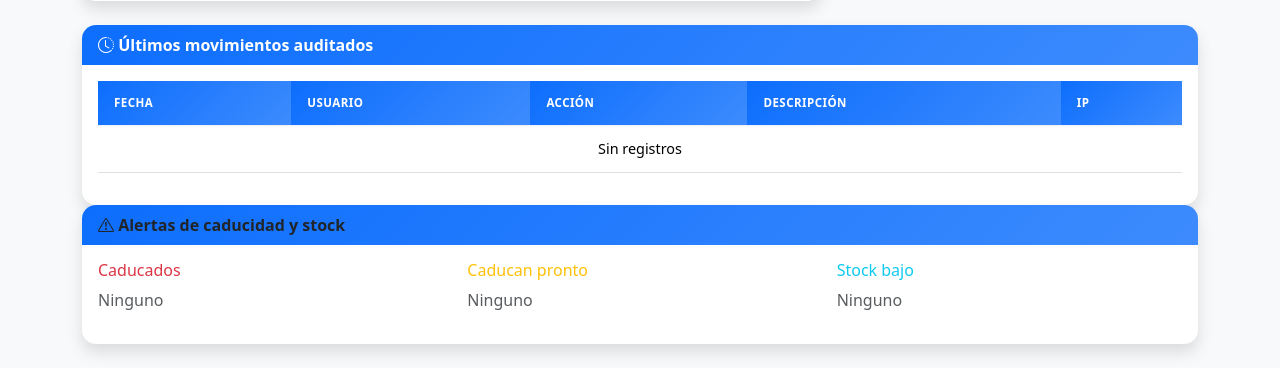
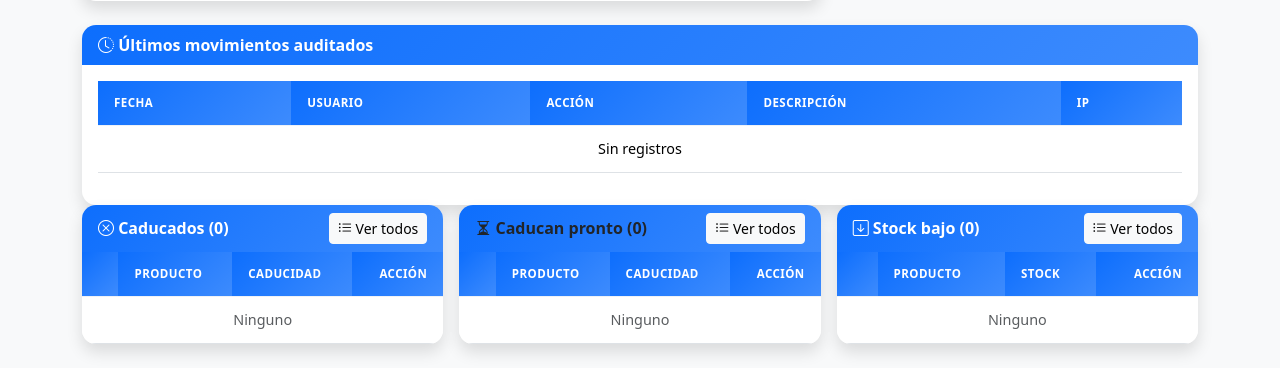
Before and after one commit to msbwindmark-cloud/minuevafarma, a Django app: page / in a window 1280 px wide. Shown: the part 1293-1661 px from the top of the page. Run offline with Django 5.2, Linux system fonts and the light colour scheme; the visitor is signed in with stand-in values (Sample User, id 1); data comes from the database, SQL or seed files in the repository; data that the repository does not hold is empty; some libraries are stand-ins or nearby versions.

Commit message:
Fix: mejoras panel control

```diff
--- a/farmacia/templates/farmacia/dashboard.html
+++ b/farmacia/templates/farmacia/dashboard.html
@@ -73,21 +73,64 @@
         </table>
     </div>
 </div>
-<div class="card shadow mb-4">
-    <div class="card-header bg-warning text-dark"><i class="bi bi-exclamation-triangle"></i> Alertas de caducidad y stock</div>
-    <div class="card-body">
-        <div class="row">
-            <div class="col-md-4">
-                <h6 class="text-danger">Caducados</h6>
-                {% if caducados %}<ul class="list-group list-group-flush">{% for p in caducados %}<li class="list-group-item">{{ p.nombre }} <span class="badge bg-danger">{{ p.caducidad|date:"d/m/Y" }}</span></li>{% endfor %}</ul>{% else %}<p class="text-muted">Ninguno</p>{% endif %}
+<div class="row g-3 mb-4">
+    <div class="col-md-4">
+        <div class="card shadow h-100">
+            <div class="card-header bg-danger text-white d-flex justify-content-between align-items-center"><span><i class="bi bi-x-circle"></i> Caducados ({{ caducados|length }})</span><a href="{% url 'producto_list' %}?alerta=caducado" class="btn btn-sm btn-light"><i class="bi bi-list-ul"></i> Ver todos</a></div>
+            <div class="card-body p-0">
+                <table class="table table-sm table-hover datatable mb-0 align-middle" style="width:100%">
+                    <thead class="table-light"><tr><th></th><th>Producto</th><th>Caducidad</th><th class="text-end">Acción</th></tr></thead>
+                    <tbody>
+                    {% for p in caducados %}
+                        <tr class="table-danger">
+                            <td>{% if p.get_foto %}<img src="{{ p.get_foto }}" style="width:30px;height:30px;object-fit:contain;border-radius:5px;background:#f3f6fb;">{% else %}<i class="bi bi-image text-muted"></i>{% endif %}</td>
+                            <td>{{ p.nombre }}</td>
+                            <td>{{ p.caducidad|date:"d/m/Y" }}</td>
+                            <td class="text-end"><a href="{% url 'producto_movimiento' p.pk %}" class="btn btn-sm btn-outline-primary"><i class="bi bi-box-arrow-in-down"></i></a></td>
+                        </tr>
+                    {% empty %}<tr><td colspan="4" class="text-center text-muted">Ninguno</td></tr>{% endfor %}
+                    </tbody>
+                </table>
             </div>
-            <div class="col-md-4">
-                <h6 class="text-warning">Caducan pronto</h6>
-                {% if por_caducar %}<ul class="list-group list-group-flush">{% for p in por_caducar %}<li class="list-group-item">{{ p.nombre }} <span class="badge bg-warning text-dark">{{ p.caducidad|date:"d/m/Y" }}</span></li>{% endfor %}</ul>{% else %}<p class="text-muted">Ninguno</p>{% endif %}
+        </div>
+    </div>
+    <div class="col-md-4">
+        <div class="card shadow h-100">
+            <div class="card-header bg-warning text-dark d-flex justify-content-between align-items-center"><span><i class="bi bi-hourglass-split"></i> Caducan pronto ({{ por_caducar|length }})</span><a href="{% url 'producto_list' %}?alerta=por_caducar" class="btn btn-sm btn-light"><i class="bi bi-list-ul"></i> Ver todos</a></div>
+            <div class="card-body p-0">
+                <table class="table table-sm table-hover datatable mb-0 align-middle" style="width:100%">
+                    <thead class="table-light"><tr><th></th><th>Producto</th><th>Caducidad</th><th class="text-end">Acción</th></tr></thead>
+                    <tbody>
+                    {% for p in por_caducar %}
+                        <tr class="table-warning">
+                            <td>{% if p.get_foto %}<img src="{{ p.get_foto }}" style="width:30px;height:30px;object-fit:contain;border-radius:5px;background:#f3f6fb;">{% else %}<i class="bi bi-image text-muted"></i>{% endif %}</td>
+                            <td>{{ p.nombre }}</td>
+                            <td>{{ p.caducidad|date:"d/m/Y" }}</td>
+                            <td class="text-end"><a href="{% url 'producto_movimiento' p.pk %}" class="btn btn-sm btn-outline-primary"><i class="bi bi-box-arrow-in-down"></i></a></td>
+                        </tr>
+                    {% empty %}<tr><td colspan="4" class="text-center text-muted">Ninguno</td></tr>{% endfor %}
+                    </tbody>
+                </table>
             </div>
-            <div class="col-md-4">
-                <h6 class="text-info">Stock bajo</h6>
-                {% if stock_bajo_list %}<ul class="list-group list-group-flush">{% for p in stock_bajo_list %}<li class="list-group-item">{{ p.nombre }} <span class="badge bg-info">{{ p.stock_actual }}/{{ p.stock_minimo }}</span></li>{% endfor %}</ul>{% else %}<p class="text-muted">Ninguno</p>{% endif %}
+        </div>
+    </div>
+    <div class="col-md-4">
+        <div class="card shadow h-100">
+            <div class="card-header bg-info text-white d-flex justify-content-between align-items-center"><span><i class="bi bi-arrow-down-square"></i> Stock bajo ({{ stock_bajo_list|length }})</span><a href="{% url 'producto_list' %}?alerta=stock_bajo" class="btn btn-sm btn-light"><i class="bi bi-list-ul"></i> Ver todos</a></div>
+            <div class="card-body p-0">
+                <table class="table table-sm table-hover datatable mb-0 align-middle" style="width:100%">
+                    <thead class="table-light"><tr><th></th><th>Producto</th><th>Stock</th><th class="text-end">Acción</th></tr></thead>
+                    <tbody>
+                    {% for p in stock_bajo_list %}
+                        <tr class="table-info">
+                            <td>{% if p.get_foto %}<img src="{{ p.get_foto }}" style="width:30px;height:30px;object-fit:contain;border-radius:5px;background:#f3f6fb;">{% else %}<i class="bi bi-image text-muted"></i>{% endif %}</td>
+                            <td>{{ p.nombre }}</td>
+                            <td>{{ p.stock_actual }} / mín {{ p.stock_minimo }}</td>
+                            <td class="text-end"><a href="{% url 'producto_movimiento' p.pk %}" class="btn btn-sm btn-outline-primary"><i class="bi bi-box-arrow-in-down"></i></a></td>
+                        </tr>
+                    {% empty %}<tr><td colspan="4" class="text-center text-muted">Ninguno</td></tr>{% endfor %}
+                    </tbody>
+                </table>
             </div>
         </div>
     </div>
--- a/farmacia/templates/farmacia/producto_list.html
+++ b/farmacia/templates/farmacia/producto_list.html
@@ -3,7 +3,7 @@
 {% block content %}
 <nav aria-label="breadcrumb"><ol class="breadcrumb"><li class="breadcrumb-item"><a href="{% url 'dashboard' %}">Inicio</a></li><li class="breadcrumb-item active">Productos</li></ol></nav>
 <div class="d-flex justify-content-between align-items-center mb-3">
-    <h2><i class="bi bi-box-seam"></i> Productos</h2>
+    <h2><i class="bi bi-box-seam"></i> {{ titulo|default:"Productos" }}</h2>
     <div>
         <a href="{% url 'categoria_list' %}" class="btn btn-outline-secondary btn-sm"><i class="bi bi-tags"></i> Categorí­as</a>
         <a href="{% url 'proveedor_list' %}" class="btn btn-outline-secondary btn-sm"><i class="bi bi-truck"></i> Proveedores</a>
--- a/farmacia/views/core.py
+++ b/farmacia/views/core.py
@@ -23,11 +23,15 @@ def dashboard(request):
         'bloqueados': Usuario.objects.filter(bloqueado_hasta__gt=timezone.now()).count(),
         'stock_bajo': productos_bajo,
     }
-    ventas = Venta.objects.filter(fecha__gte=timezone.now().date() - timedelta(days=29))
-    ventas_dia = ventas.extra(select={'d': "date(fecha)"}).values('d').annotate(total=Sum('total')).order_by('d')
-    dias = [(timezone.now().date() - timedelta(days=29 - i)) for i in range(30)]
+    from django.utils.timezone import localtime, localdate
+    hoy_local = localdate()
+    ventas = Venta.objects.filter(fecha__date__gte=hoy_local - timedelta(days=29))
+    dias = [(hoy_local - timedelta(days=29 - i)) for i in range(30)]
     labels_dia = [d.strftime('%d/%m') for d in dias]
-    totales_dia = [float(next((v['total'] for v in ventas_dia if v['d'] == d), 0) or 0) for d in dias]
+    mapa = {}
+    for v in ventas:
+        mapa[localdate(v.fecha)] = mapa.get(localdate(v.fecha), 0) + float(v.total)
+    totales_dia = [round(mapa.get(d, 0), 2) for d in dias]
     total_mes = float(ventas.aggregate(s=Sum('total'))['s'] or 0)
     num_ventas = ventas.count()
     margen = 0.0
```
Also changed, not shown: farmacia/views/inventario.py (+16 -2 lines).
